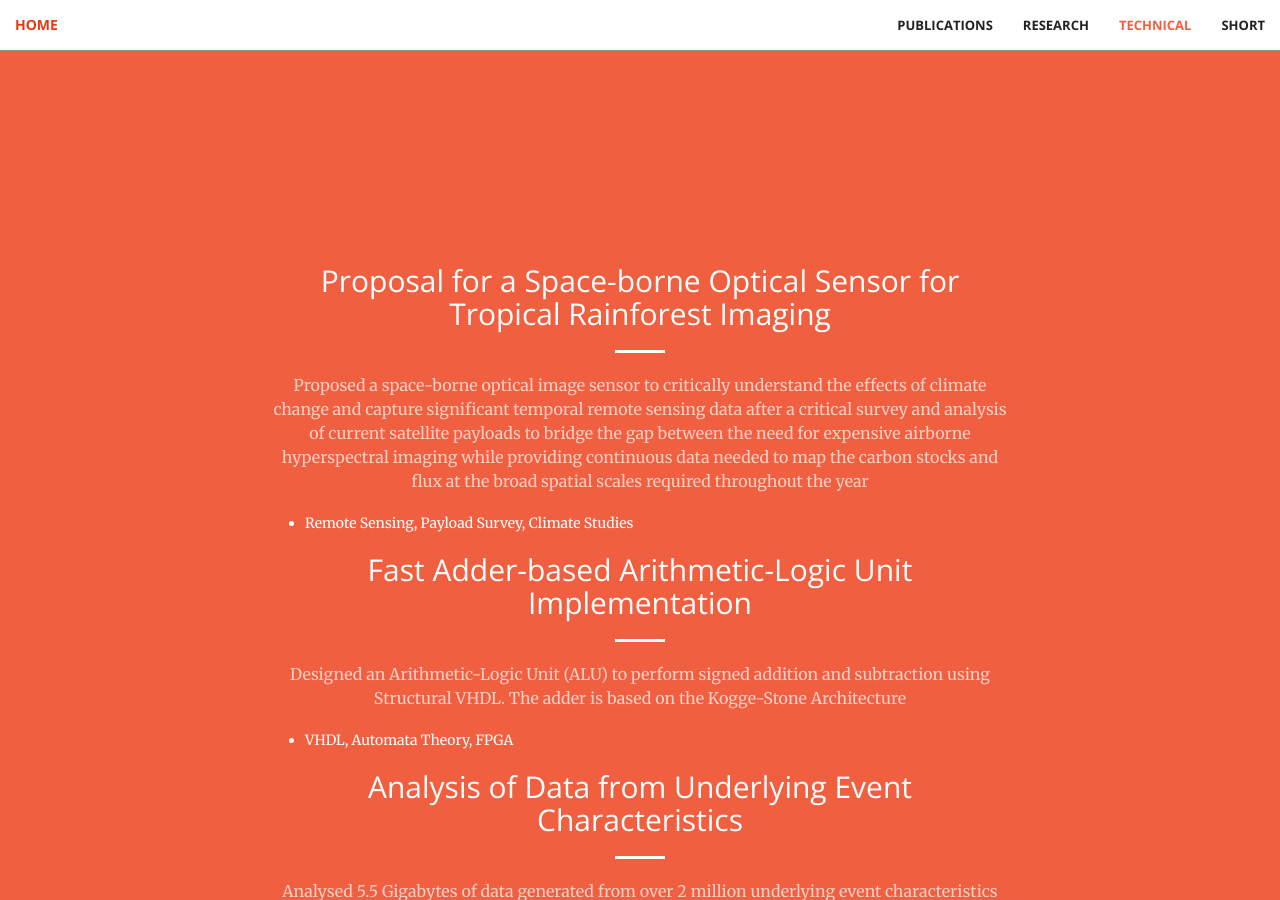
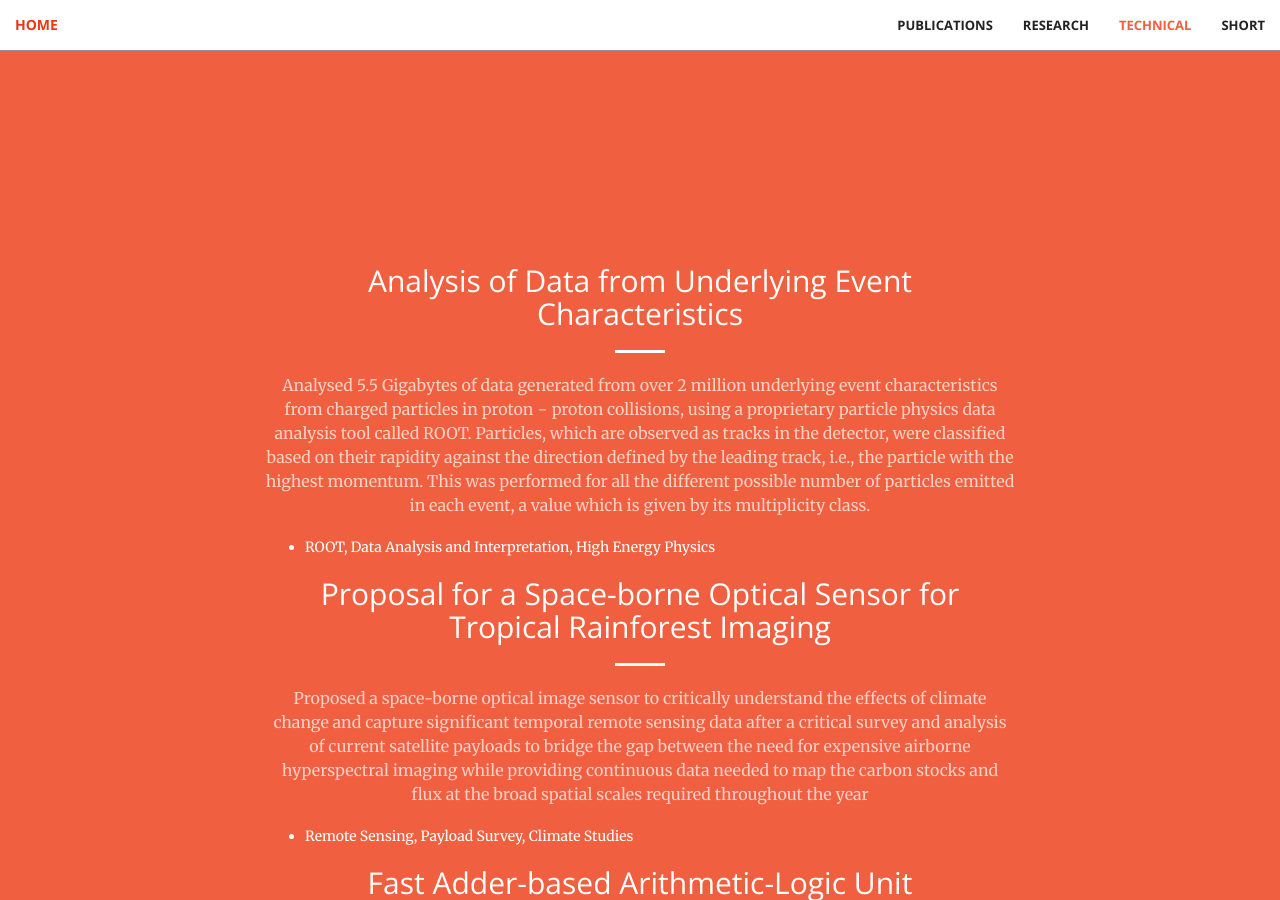
Before and after one commit to aravindbharathi/aravindbharathi.github.io, a Jekyll site: the page projects/index.html, which Jekyll copies as it is, in a window 1280 px wide and 900 px high, scrolled down 3133 px. Built offline with Jekyll 4.4.1, drawn with Linux system fonts in a browser that asks for light colours; some of the changed text lies outside the part shown.

Commit message:
Update index.html

```diff
--- a/projects/index.html
+++ b/projects/index.html
@@ -264,6 +264,18 @@
         <div class="container">
             <div class="row">
                 <div class="col-lg-8 col-lg-offset-2 text-center">
+                    <h2 class="section-heading">Analysis of Data from Underlying Event Characteristics</h2>
+                    <hr class="light">
+                    <p class="text-faded">
+                      Analysed 5.5 Gigabytes of data generated from over 2 million underlying event characteristics from
+                      charged particles in proton − proton collisions, using a proprietary particle physics data analysis tool called ROOT.
+                      Particles, which are observed as tracks in the detector, were classified based on their rapidity against the direction defined by the leading track,
+                      i.e., the particle with the highest momentum. This was performed for all the different possible number of particles emitted in each event,
+                      a value which is given by its multiplicity class.
+                      <ul align = "left">
+                        <li>ROOT, Data Analysis and Interpretation, High Energy Physics</li>
+                      </ul>
+                    </p>
                     <h2 class="section-heading">Proposal for a Space-borne Optical Sensor for Tropical Rainforest Imaging</h2>
                     <hr class="light">
                     <p class="text-faded">
@@ -284,16 +296,13 @@
                         <li>VHDL, Automata Theory, FPGA</li>
                       </ul>
                     </p>
-                    <h2 class="section-heading">Analysis of Data from Underlying Event Characteristics</h2>
+                    <h2 class="section-heading">Analysis of Metereological Shapefiles</h2>
                     <hr class="light">
                     <p class="text-faded">
-                      Analysed 5.5 Gigabytes of data generated from over 2 million underlying event characteristics from
-                      charged particles in proton − proton collisions, using a proprietary particle physics data analysis tool called ROOT.
-                      Particles, which are observed as tracks in the detector, were classified based on their rapidity against the direction defined by the leading track,
-                      i.e., the particle with the highest momentum. This was performed for all the different possible number of particles emitted in each event,
-                      a value which is given by its multiplicity class.
+                      Analysed shapefiles and generated a spatial database of meteorological data collected from IMD, demonstrating spatial indexing
+                      and executing other operations
                       <ul align = "left">
-                        <li>ROOT, Data Analysis and Interpretation, High Energy Physics</li>
+                        <li>QGIS, SQL, Spatial Analysis</li>
                       </ul>
                     </p>
                     <h2 class="section-heading">Motion-based Handwriting Recognition System</h2>
@@ -339,6 +348,15 @@
                         <li>Spatio-Temporal Data, Map Matching, Slope Computations</li>
                       </ul>
                     </p>
+                    <h2 class="section-heading">Spatial Interpolation</h2>
+                    <hr class="light">
+                    <p class="text-faded">
+                      Predicted rainfall patterns using various models ranging from spherical to exponential on the statistical computing
+                      programming language R
+                      <ul align = "left">
+                        <li>Kriging, Spatial Analysis, RStudio</li>
+                      </ul>
+                    </p>
                     <h2 class="section-heading">Hyperspectral Image Processing</h2>
                     <hr class="light">
                     <p class="text-faded">
```
